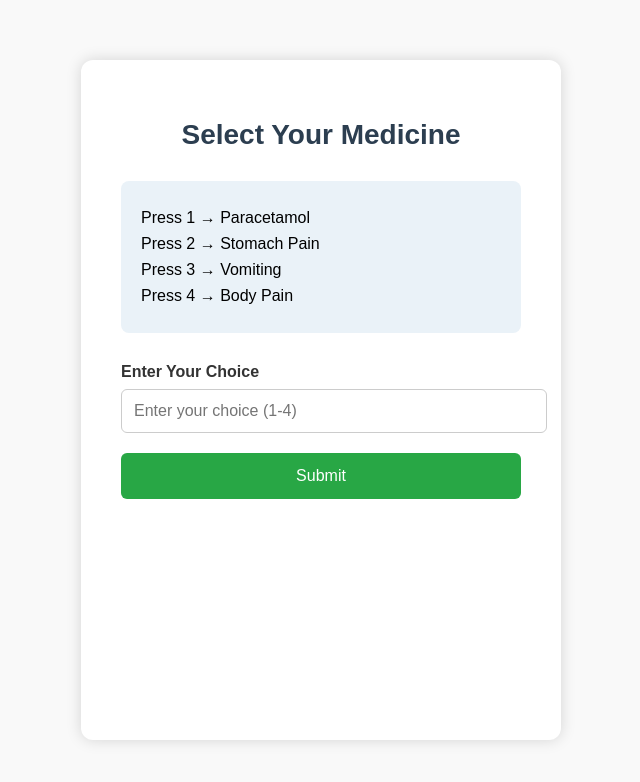
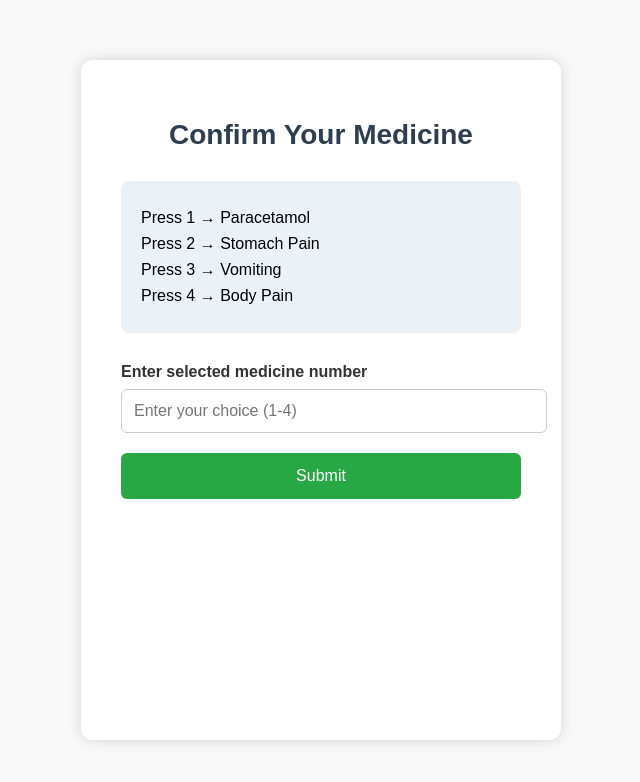
Before and after one commit to Sujal196/mywebsite, a plain HTML site: page i.html in a window 1280 px wide. Shown: the whole page, without its empty margins (319-959 px from the left). Drawn offline with Linux system fonts and the light colour scheme.

Commit message:
Update i.html

```diff
--- a/i.html
+++ b/i.html
@@ -91,7 +91,7 @@
 </head>
 <body>
   <div class="container">
-    <h1>Select Your Medicine</h1>
+    <h1>Confirm Your Medicine</h1>
 
     <div class="options">
       <p>Press 1 → Paracetamol</p>
@@ -100,7 +100,7 @@
       <p>Press 4 → Body Pain</p>
     </div>
 
-    <label for="choice">Enter Your Choice</label>
+    <label for="choice">Enter selected medicine number</label>
     <input type="number" id="choice" placeholder="Enter your choice (1-4)" min="1" max="4">
 
     <button onclick="getMedicine()">Submit</button>
```
